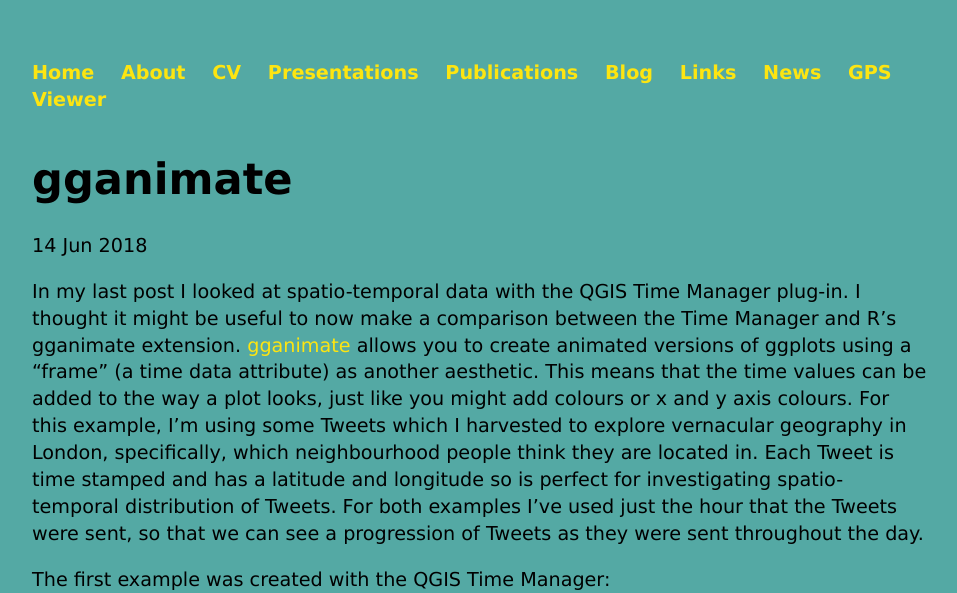
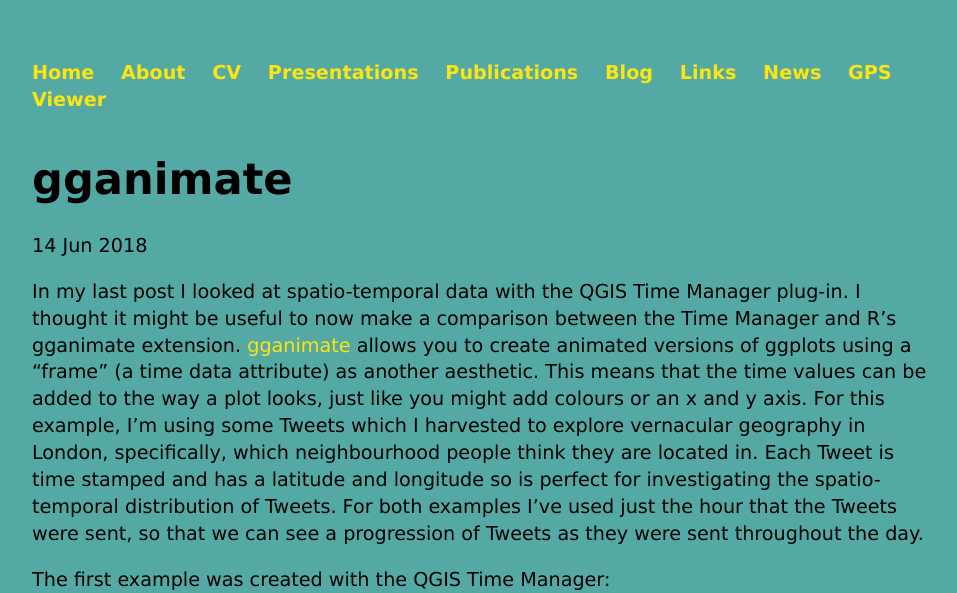
Before and after one commit to ltclasper/ltclasper.github.io, a Jekyll site: the page built from _posts/2018-06-14-gganimate.md, in a window 1280 px wide, cut to the strip 0-593 px from the top of the page. Shown: the whole strip, without its empty margins (160-1117 px from the left). Built offline with Jekyll 4.4.1, drawn with Linux system fonts in a browser that asks for light colours.

Commit message:
Update 2018-06-14-gganimate.md

```diff
--- a/_posts/2018-06-14-gganimate.md
+++ b/_posts/2018-06-14-gganimate.md
@@ -4,7 +4,7 @@ title: "gganimate"
 date: 2018-06-14
 ---
 
-In my last post I looked at spatio-temporal data with the QGIS Time Manager plug-in. I thought it might be useful to now make a comparison between the Time Manager and R’s gganimate extension. [gganimate]( https://www.ggplot2-exts.org/gganimate.html) allows you to create animated versions of ggplots using a “frame” (a time data attribute) as another aesthetic. This means that the time values can be added to the way a plot looks, just like you might add colours or x and y axis colours. For this example, I’m using some Tweets which I harvested to explore vernacular geography in London, specifically, which neighbourhood people think they are located in. Each Tweet is time stamped and has a latitude and longitude so is perfect for investigating spatio-temporal distribution of Tweets. For both examples I’ve used just the hour that the Tweets were sent, so that we can see a progression of Tweets as they were sent throughout the day.
+In my last post I looked at spatio-temporal data with the QGIS Time Manager plug-in. I thought it might be useful to now make a comparison between the Time Manager and R’s gganimate extension. [gganimate]( https://www.ggplot2-exts.org/gganimate.html) allows you to create animated versions of ggplots using a “frame” (a time data attribute) as another aesthetic. This means that the time values can be added to the way a plot looks, just like you might add colours or an x and y axis. For this example, I’m using some Tweets which I harvested to explore vernacular geography in London, specifically, which neighbourhood people think they are located in. Each Tweet is time stamped and has a latitude and longitude so is perfect for investigating the spatio-temporal distribution of Tweets. For both examples I’ve used just the hour that the Tweets were sent, so that we can see a progression of Tweets as they were sent throughout the day.
 
 The first example was created with the QGIS Time Manager:
 
```
